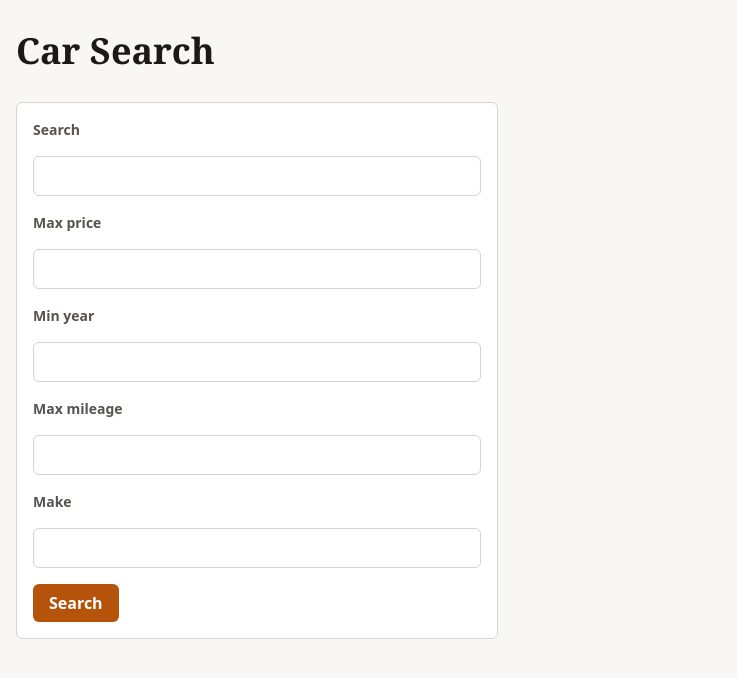
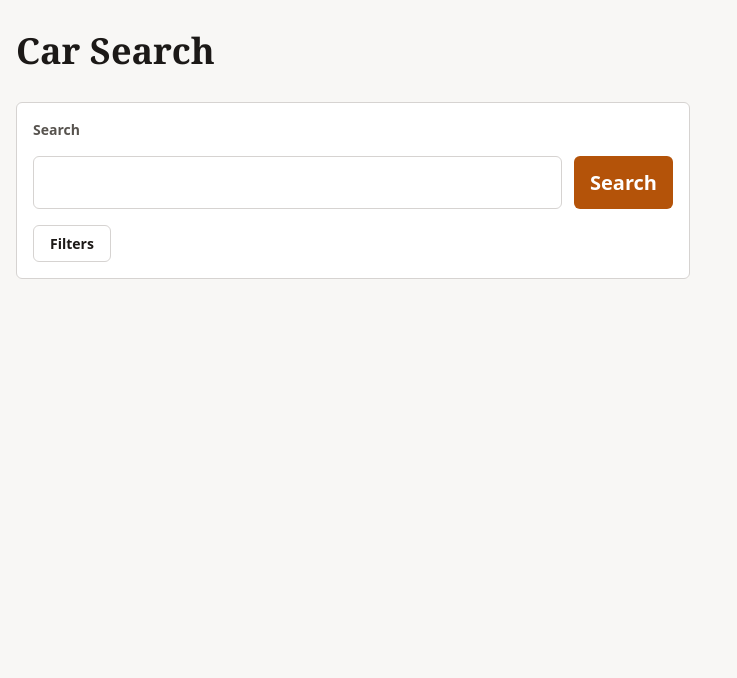
Before and after one commit to bloiko/car-searcher, a SvelteKit app in the folder frontend/: page / in a window 1280 px wide. Shown: the top 678 px of the page, without its empty margins (0-737 px from the left). Built offline with nearby package versions, Linux system fonts and the light colour scheme.

Commit message:
Restructure header: search primary, filters collapsed behind a toggle
Reqs: R1.2

```diff
--- a/frontend/src/routes/+page.svelte
+++ b/frontend/src/routes/+page.svelte
@@ -17,6 +17,7 @@
 	let results = $state<CarResult[] | null>(null);
 	let loading = $state(false);
 	let error = $state('');
+	let filtersOpen = $state(false);
 
 	async function handleSubmit(event: SubmitEvent) {
 		event.preventDefault();
@@ -58,9 +59,23 @@
 <h1>Car Search</h1>
 
 <form onsubmit={handleSubmit}>
-	<label for="search-input">Search</label>
-	<input id="search-input" type="text" bind:value={query} />
+	<label for="search-input" class="search-label">Search</label>
+	<div class="search-row">
+		<input id="search-input" class="search-input" type="text" bind:value={query} />
+		<button type="submit" class="search-submit">Search</button>
+	</div>
 
+	<button
+		type="button"
+		class="filters-toggle"
+		aria-expanded={filtersOpen}
+		onclick={() => (filtersOpen = !filtersOpen)}
+	>
+		Filters
+	</button>
+
+	{#if filtersOpen}
+		<div class="filters-drawer">
 			<label for="price-max-input">Max price</label>
 			<input
 				id="price-max-input"
@@ -87,8 +102,8 @@
 
 			<label for="make-input">Make</label>
 			<input id="make-input" type="text" bind:value={make} />
-
-	<button type="submit">Search</button>
+		</div>
+	{/if}
 </form>
 
 {#if loading}
@@ -179,7 +194,7 @@
 		display: flex;
 		flex-direction: column;
 		gap: var(--space-4);
-		max-width: 28rem;
+		max-width: 40rem;
 		margin: 0 var(--space-4) var(--space-6);
 		padding: var(--space-4);
 		background-color: var(--color-surface);
@@ -224,4 +239,45 @@
 		padding-right: var(--space-4);
 		cursor: pointer;
 	}
+
+	/* The search input is the primary, most visually prominent control on the
+	   page: it sits first, is visually larger than the filter inputs, and
+	   shares a row with its submit button. The filter inputs stay visually
+	   secondary, tucked behind the "Filters" toggle in a collapsible drawer. */
+	.search-row {
+		display: flex;
+		align-items: flex-end;
+		gap: var(--space-3);
+	}
+
+	.search-input {
+		flex: 1;
+		font-size: var(--text-lg);
+		padding-top: var(--space-3);
+		padding-bottom: var(--space-3);
+		padding-left: var(--space-4);
+		padding-right: var(--space-4);
+	}
+
+	.search-submit {
+		align-self: stretch;
+		font-size: var(--text-lg);
+	}
+
+	.filters-toggle {
+		align-self: flex-start;
+		font-size: var(--text-sm);
+		font-weight: 600;
+		color: var(--color-text);
+		background-color: var(--color-surface);
+		border: 1px solid var(--color-border);
+	}
+
+	.filters-drawer {
+		display: flex;
+		flex-direction: column;
+		gap: var(--space-4);
+		padding-top: var(--space-4);
+		border-top: 1px solid var(--color-border);
+	}
 </style>
```
Also changed, not shown: 1 other file (tests, documents, lock files or other folders). Lines whose indentation alone changed are shown as unchanged.
